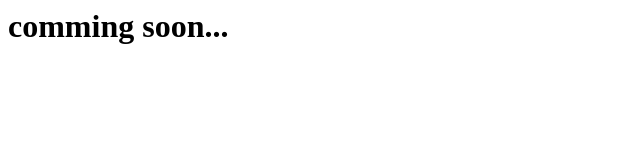
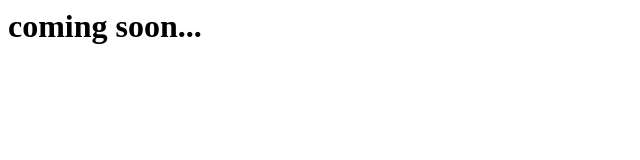
Before and after one commit to Saman19990119/satrupenectronicaria, a plain HTML site: page index.html in a window 1280 px wide. Shown: the whole page, without its empty margins (0-640 px from the left). Drawn offline with Linux system fonts and the light colour scheme.

Commit message:
Update index.html

```diff
--- a/index.html
+++ b/index.html
@@ -7,6 +7,6 @@
 </head>
 
 <body>
-	<h1>comming soon...</h1>
+	<h1>coming soon...</h1>
 </body>
 </html>
```
